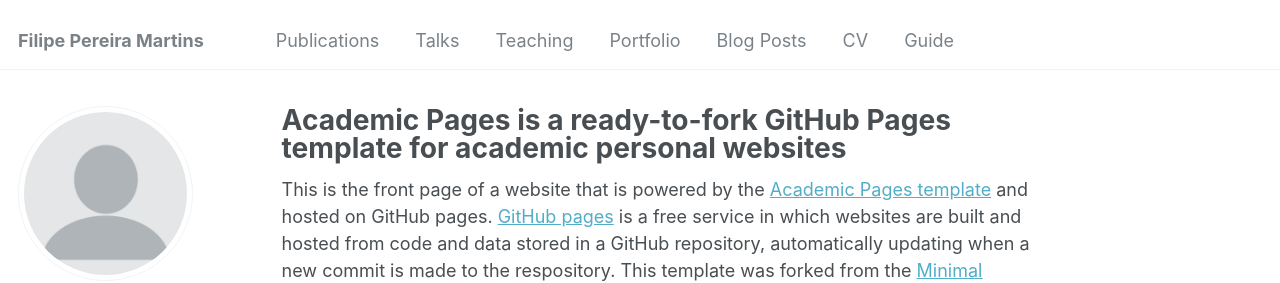
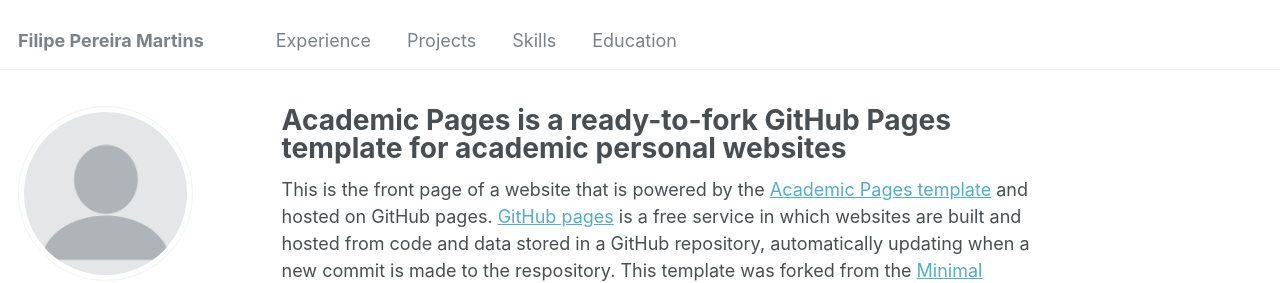
Before and after one commit to FilipeDevs/FilipeDevs.github.io, a Jekyll site: the page built from _pages/about.md, in a window 1280 px wide. Shown: the top 283 px of the page. Built offline with Jekyll 4.4.1, drawn with Linux system fonts in a browser that asks for light colours.

Commit message:
feat(navigation config): update navigation, remove redundant links and add personal links

```diff
--- a/_data/navigation.yml
+++ b/_data/navigation.yml
@@ -1,22 +1,13 @@
 # main links links
 main:
-  - title: "Publications"
-    url: /publications/
+  - title: "Experience"
+    url: /experience/
 
-  - title: "Talks"
-    url: /talks/
-
-  - title: "Teaching"
-    url: /teaching/
-
-  - title: "Portfolio"
+  - title: "Projects"
     url: /portfolio/
 
-  - title: "Blog Posts"
-    url: /year-archive/
+  - title: "Skills"
+    url: /skills/
 
-  - title: "CV"
-    url: /cv/
-
-  - title: "Guide"
-    url: /markdown/
+  - title: "Education"
+    url: /education/
```
